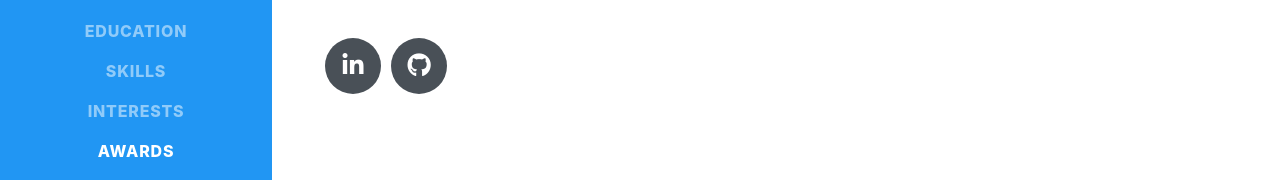
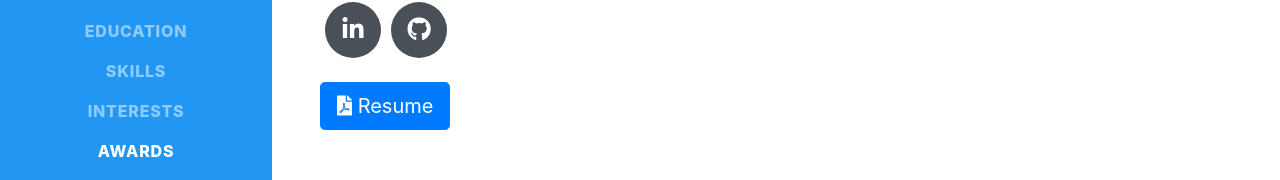
Before and after one commit to oag221/Procedural-Personal-Website-Alexandria-, a Vue app: page / in a window 1280 px wide. Shown: the part 423-603 px from the top of the page. Built offline with nearby package versions, Linux system fonts and the light colour scheme; some icons are missing; a web font is replaced by a local one.

Commit message:
Skill config

```diff
--- a/config/config.json
+++ b/config/config.json
@@ -89,6 +89,28 @@
     }
   ],
   "skills": {
+    "catalog": [
+      {
+        "id": "HTML5",
+        "title": "HTML5",
+        "icon": "fab fa-html5",
+        "description": "Like many other programmers, HTML was one of the first technologies I was exposed to. I find it as a phenomenal entry point for learning computer science, as it's a straightforward, visual representation of the power of computers - and serves as the underlying foundation for the internet.",
+        "link": "https://getbootstrap.com",
+        "subheading": "The structure of the web",
+        "progress": "50",
+        "level": "Proficient"
+      },
+      {
+        "id": "CSS3",
+        "title": "CSS3",
+        "icon": "fab fa-css3-alt",
+        "description": "Cascading Style Sheets (CSS) is inseperably linked to HTML. It provides the basis for styling on the web.",
+        "link": "https://getbootstrap.com",
+        "subheading": "The style of the web",
+        "progress": "70",
+        "level": "Proficient"
+      }
+    ],
     "list" : [
       {
         "title": "Front-end Web Development",
--- a/src/App.vue
+++ b/src/App.vue
@@ -9,7 +9,7 @@
       <hr class="m-0" />
       <EducationComponent v-bind:EducationList="config.education" />
       <hr class="m-0" />
-      <SkillsComponent v-bind:SkillsList="config.skills"/>
+      <SkillsComponent v-bind:Skills="config.skills" />
       <hr class="m-0" />
       <InterestsComponent/>
       <hr class="m-0" />
--- a/src/components/About/AboutComponent.vue
+++ b/src/components/About/AboutComponent.vue
@@ -38,15 +38,27 @@
           </a>
         </span>
       </div>
+      <div class="resume mt-4">
+        <a class="btn btn-primary btn-lg" :href="pdf" target="_blank">
+          <i class="fas fa-file-pdf"></i>
+          Resume
+        </a>
+      </div>
     </div>
   </section>
 </template>
 
 <script lang="ts">
+
 export default {
   name: "AboutComponent",
   props: {
     About: Object
+  },
+  data: () => {
+    return {
+      pdf: "https://www.williamperacchio.com/resume.pdf"
+    }
   }
 }
 </script>
--- /dev/null
+++ b/src/components/Skills/SkillsCard.vue
@@ -0,0 +1,30 @@
+<template>
+  <div class="card">
+    <div class="card-body">
+      <h3 class="card-title"><i :class="skill.icon"></i> {{skill.title}}</h3>
+      <h5 class="card-subtitle mb-2 text-muted">{{skill.subheading}}</h5>
+      <div class="bar">
+        Skill Level: {{skill.level}}
+        <div class="progress">
+          <div class="progress-bar progress-bar-striped progress-bar-animated" role="progressbar" :aria-valuenow="skill.progress" :style="'width: ' + skill.progress + '%;'" aria-valuemin="0" aria-valuemax="100"></div>
+        </div>
+      </div>
+      <p class="card-text">{{skill.description}}</p>
+      <a :href="skill.link" target="_blank" class="card-link btn btn-success">
+        More Info
+      </a>
+    </div>
+  </div>
+</template>
+
+<script lang="ts">
+export default {
+  name: "SkillsCard",
+  props: {
+    skill: Object
+  }
+};
+</script>
+
+<style scoped lang="scss">
+</style>
--- a/src/components/Skills/SkillsComponent.vue
+++ b/src/components/Skills/SkillsComponent.vue
@@ -1,9 +1,9 @@
 <template>
   <section class="resume-section p-3 p-lg-5 d-flex align-items-center" id="skills">
-    <div class="w-100">
+    <div class="w-50">
       <h2 class="mb-2">Skills</h2>
 
-      <div v-for="(skillset, index) in SkillsList.list" v-bind:key="'Skill' + index">
+      <div v-for="(skillset, index) in Skills.list" v-bind:key="'Skill' + index">
         <SkillsSkillset :skillset="skillset" :index="index" />
       </div>
 
@@ -27,19 +27,29 @@
         </li>
       </ul>
     </div>
+    <div class="w-50">
+      <SkillsCard :skill="Skills.catalog[activeIndex]"/>
+    </div>
   </section>
 </template>
 
 <script lang="ts">
 import SkillsSkillset from './SkillsSkillset.vue';
+import SkillsCard from './SkillsCard.vue';
 
 export default {
   name: "SkillsComponent",
   props: {
-    SkillsList: Array
+    Skills: Object
   },
   components: {
-    SkillsSkillset
+    SkillsSkillset,
+    SkillsCard
+  },
+  data: () => {
+    return {
+      activeIndex: 1
+    }
   }
 }
 </script>
```
Also changed, not shown: 2 other files (tests, documents, lock files or other folders).
